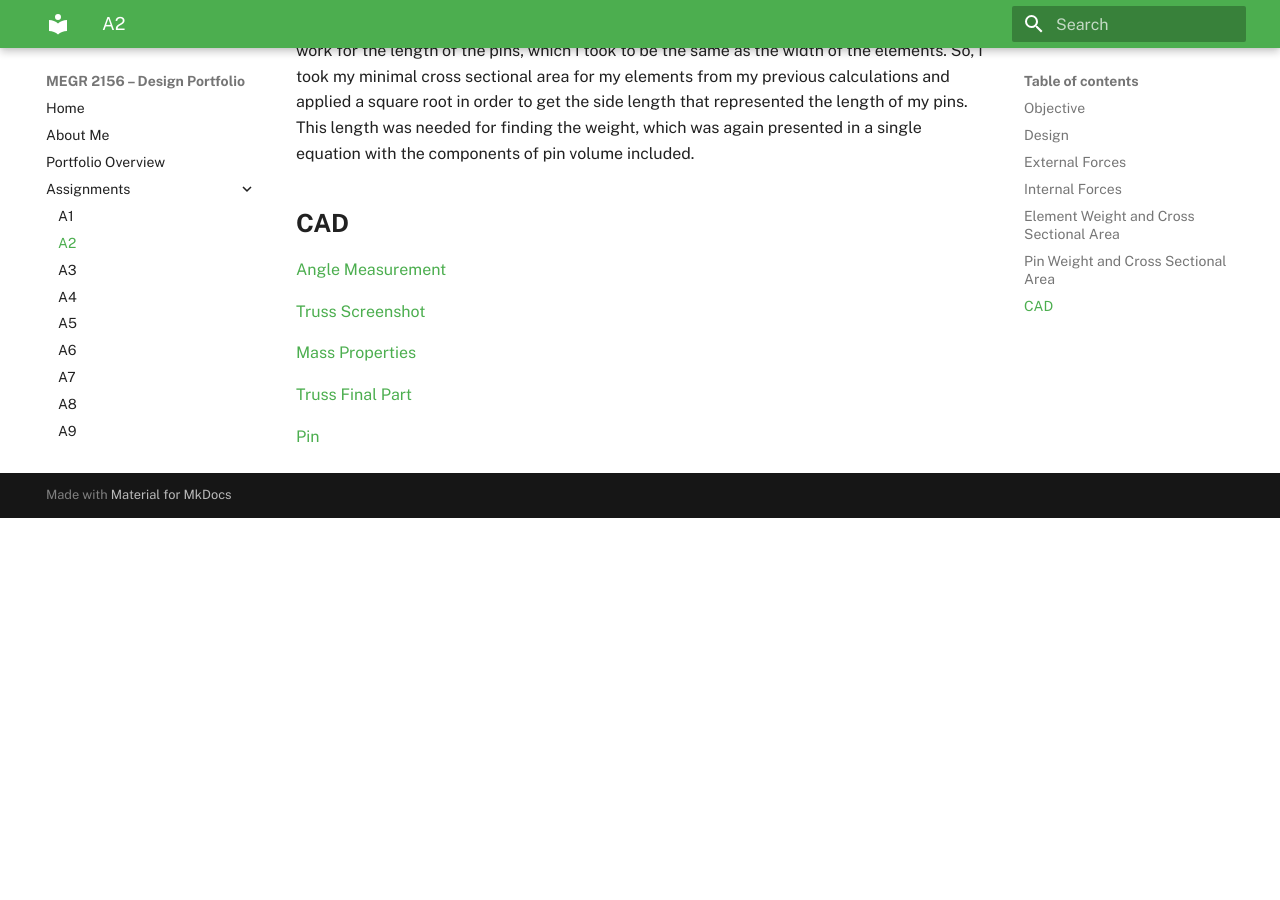
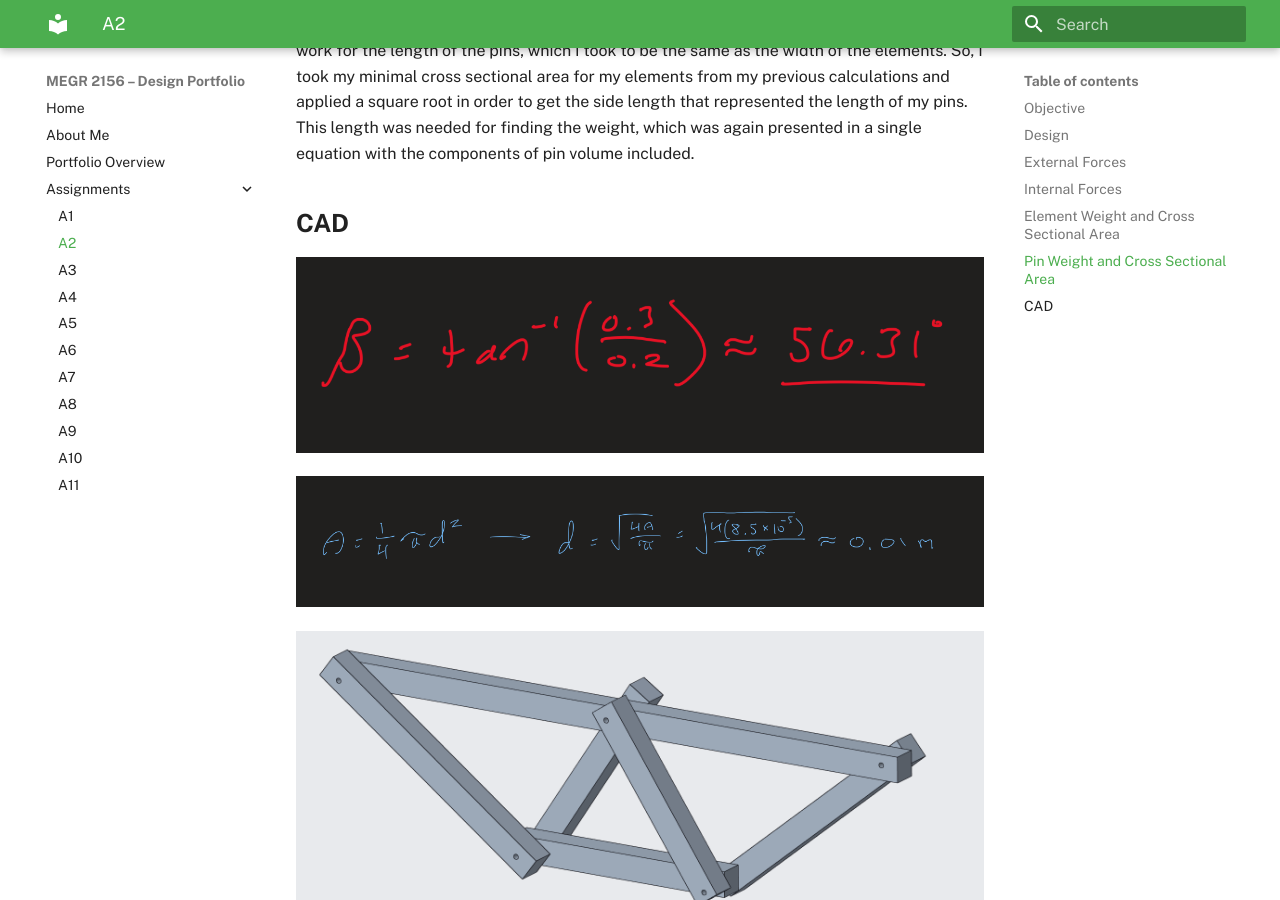
Before and after one commit to Jmswanchara/megr2156-portfolio, an MkDocs documentation site: the page built from docs/assignments/A02/index.md, in a window 1280 px wide and 900 px high, scrolled down 5121 px. Built offline with MkDocs 1.6.1 and Material for MkDocs 9.7.7, drawn with Linux system fonts in a browser that asks for light colours; before the commit the page ends 5639 px from its top, so only the background shows below that.

Commit message:
Fix image formatting in CAD section of index.md
Updated image references in the CAD section to include proper formatting for displaying images.

```diff
--- a/docs/assignments/A02/index.md
+++ b/docs/assignments/A02/index.md
@@ -54,11 +54,13 @@ For the pin calculations, I needed to convert the units for the given density an
 
 ## **CAD**
 
-[Angle Measurement](Angle_Measurement.png)
+![Angle Measurement](Angle_Measurement.png)
 
-[Truss Screenshot](Truss_screenshot.png)
+![Pin Diameter](Pin_Diameter.png)
 
-[Mass Properties](Mass_Properties.png)
+![Truss Screenshot](Truss_screenshot.png)
+
+![Mass Properties](Mass_Properties.png)
 
 [Truss Final Part](trussfinal.prt.1)
 
```
